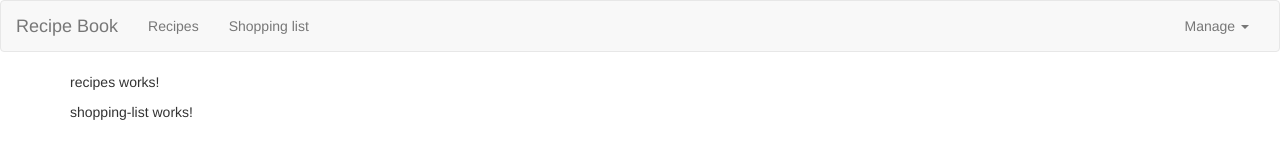
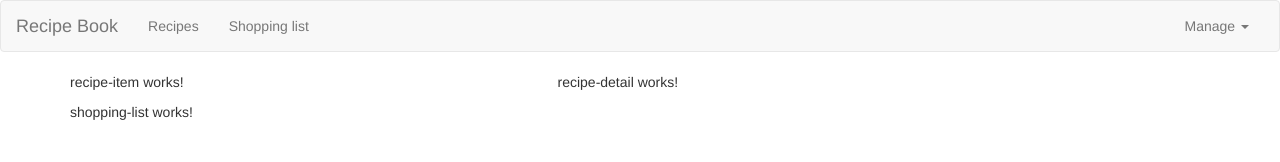
Before and after one commit to charboubmustapha/angular-complete-guide, an Angular app: page / in a window 1280 px wide. Shown: the top 162 px of the page. Built offline with nearby package versions, Linux system fonts and the light colour scheme.

Commit message:
use the list and detail

```diff
--- a/src/app/recipes/recipes.component.html
+++ b/src/app/recipes/recipes.component.html
@@ -1 +1,11 @@
-<p>recipes works!</p>
+<div class="row">
+  <!--recipe list -->
+  <div class="col-md-5">
+    <app-recipe-list></app-recipe-list>
+  </div>
+  <!-- recipe detail -->
+  <div class="col-md-7">
+    <app-recipe-detail></app-recipe-detail>
+  </div>
+
+</div>
```
